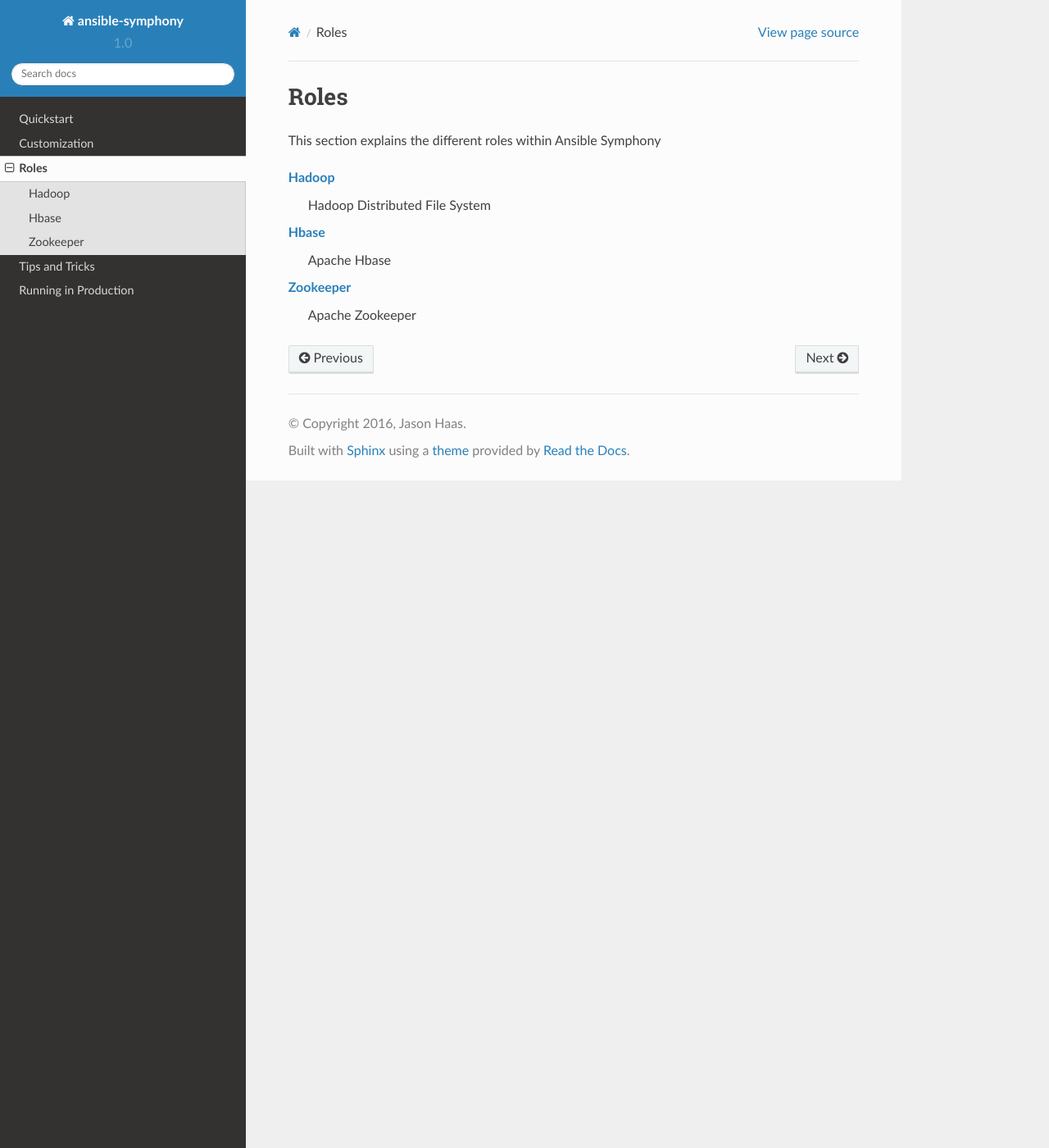
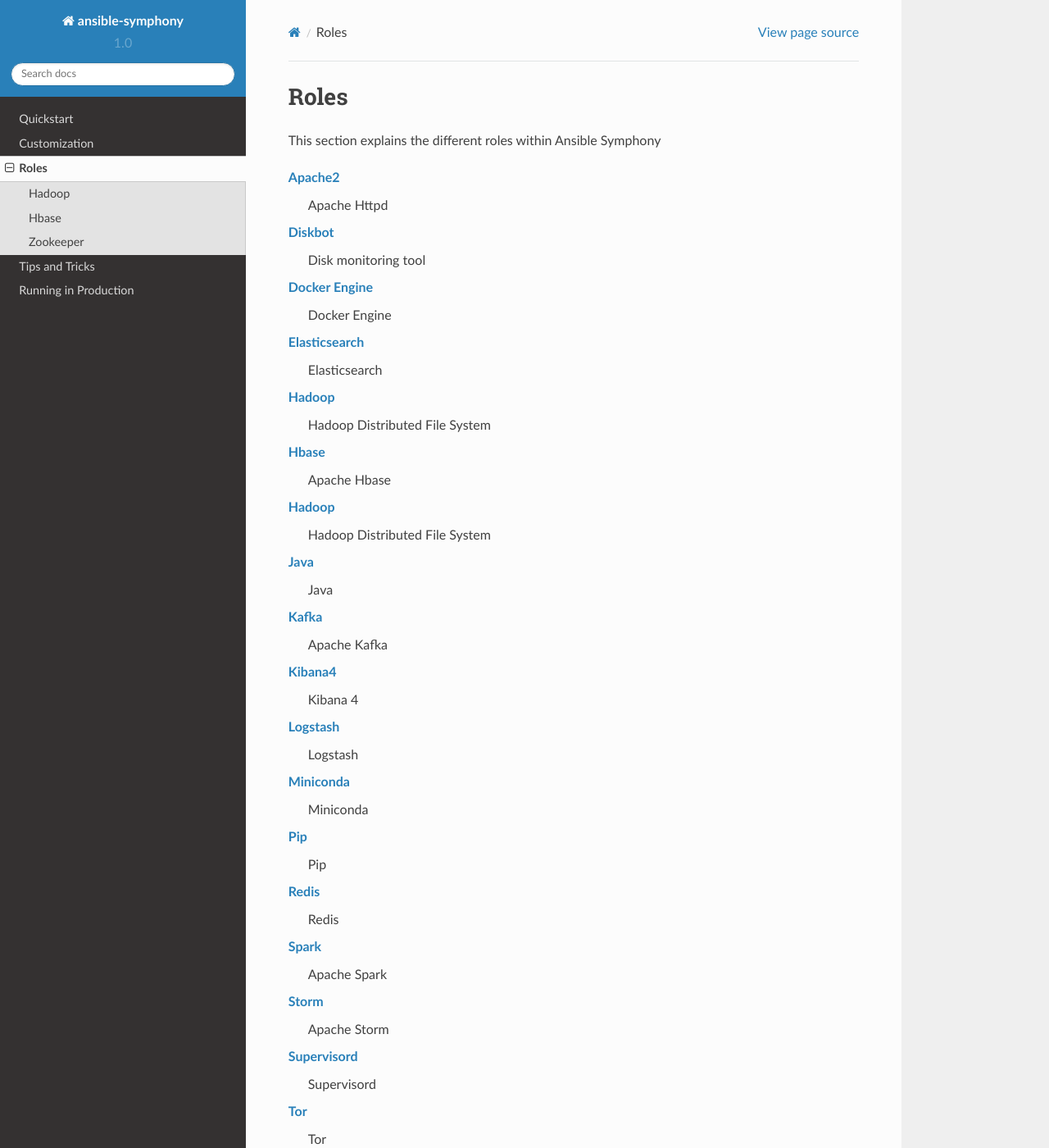
Before and after one commit to istresearch/ansible-symphony, a Sphinx documentation site: the page built from docs/topics/roles/index.rst, in a window 1280 px wide and 1400 px high. Shown: the whole window at 82% size. Built offline with Sphinx 7.4.7 and the Read the Docs theme 2.0.0, drawn with Linux system fonts in a browser that asks for light colours; some of the changed text lies outside the part shown.

Commit message:
Added shell documentation for all remaining roles

```diff
--- a/docs/topics/roles/index.rst
+++ b/docs/topics/roles/index.rst
@@ -10,11 +10,62 @@
    hbase
    zookeeper
 
+:doc:`apache2`
+    Apache Httpd
+
+:doc:`diskbot`
+    Disk monitoring tool
+
+:doc:`docker_engine`
+    Docker Engine
+
+:doc:`elasticsearch`
+    Elasticsearch
+
 :doc:`hadoop`
     Hadoop Distributed File System
 
 :doc:`hbase`
     Apache Hbase
 
+:doc:`hadoop`
+    Hadoop Distributed File System
+
+:doc:`java`
+    Java
+
+:doc:`kafka`
+    Apache Kafka
+
+:doc:`kibana4`
+    Kibana 4
+
+:doc:`logstash`
+    Logstash
+
+:doc:`miniconda`
+    Miniconda
+
+:doc:`pip`
+    Pip
+
+:doc:`redis`
+    Redis
+
+:doc:`spark`
+    Apache Spark
+
+:doc:`storm`
+    Apache Storm
+
+:doc:`supervisord`
+    Supervisord
+
+:doc:`tor`
+    Tor
+
+:doc:`virtualenv`
+    Virtual Environment
+
 :doc:`zookeeper`
     Apache Zookeeper
```
Also changed, not shown: docs/topics/roles/_new_role.rst (added, +21 -0 lines), docs/topics/roles/apache2.rst (added, +21 -0 lines), docs/topics/roles/diskbot.rst (added, +21 -0 lines), docs/topics/roles/docker_engine.rst (added, +23 -0 lines), docs/topics/roles/elasticsearch.rst (added, +21 -0 lines), docs/topics/roles/java.rst (added, +21 -0 lines), docs/topics/roles/kafka.rst (added, +21 -0 lines), docs/topics/roles/kibana4.rst (added, +21 -0 lines), docs/topics/roles/logstash.rst (added, +21 -0 lines), docs/topics/roles/miniconda.rst (added, +21 -0 lines), docs/topics/roles/pip.rst (added, +21 -0 lines), docs/topics/roles/redis.rst (added, +21 -0 lines), docs/topics/roles/spark.rst (added, +21 -0 lines), docs/topics/roles/storm.rst (added, +21 -0 lines), 3 more files.
